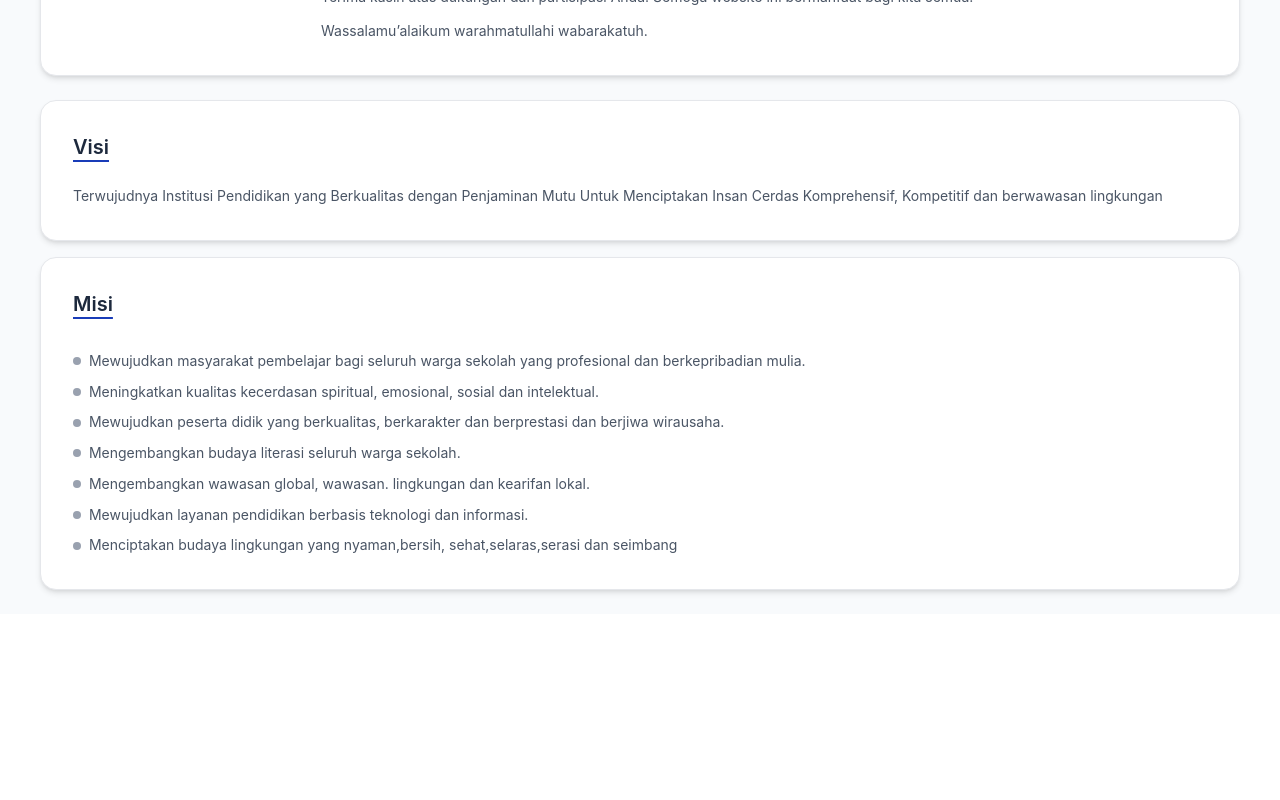
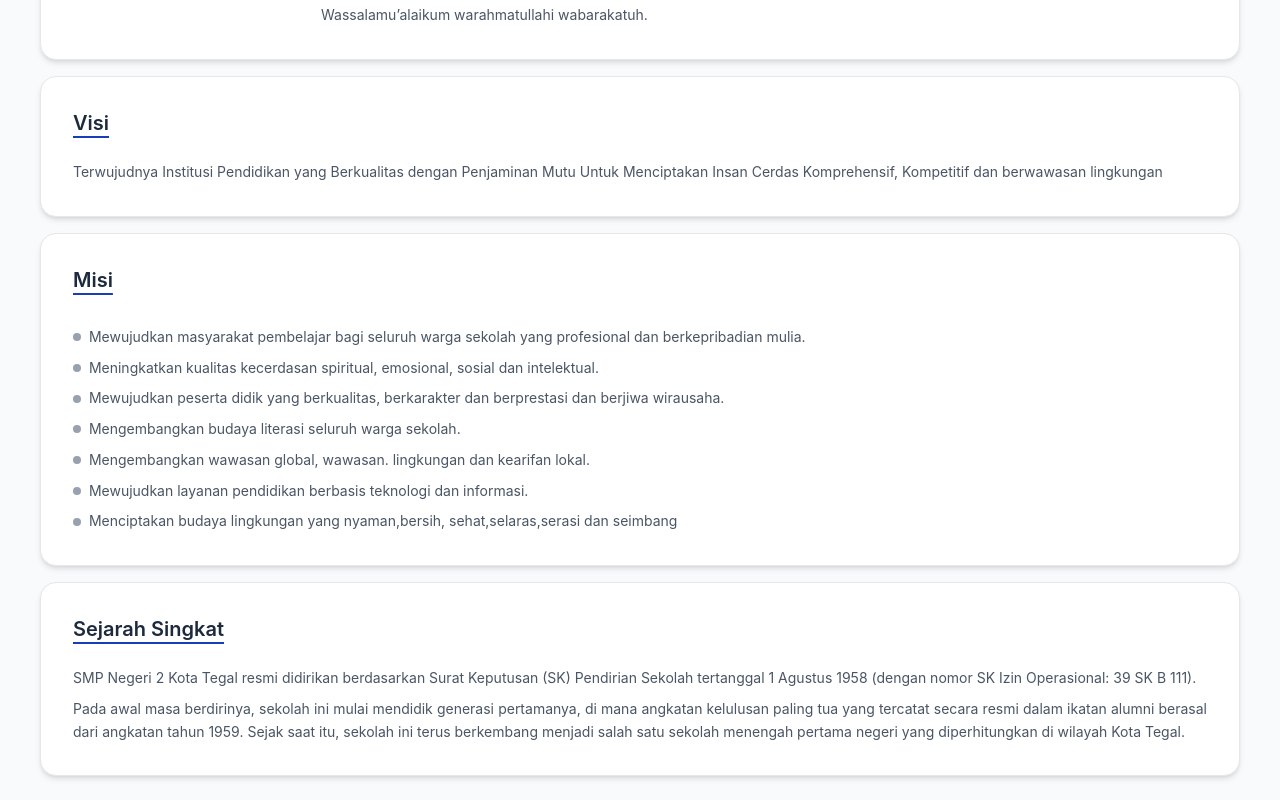
Before and after one commit to Xerra-m/redesign-web-spenda, a React (Vite) app: page / in a window 1280 px wide. Shown: the part 1551-2351 px from the top of the page. Before the commit the page ends 2165 px from the top, so only its background shows below. Built offline with nearby package versions, Linux system fonts and the light colour scheme.

Commit message:
feat: add brief history card

```diff
--- /dev/null
+++ b/src/components/BriefHistoryCard.jsx
@@ -0,0 +1,20 @@
+import { sejarahSingkat } from "../data/schoolProfileData";
+
+function BriefHistoryCard() {
+  return (
+    <div className="bg-white border border-gray-200 p-6 md:p-8 rounded-2xl shadow-md flex flex-col items-left justify-center w-full">
+      <h1 className="text-slate-800 text-lg md:text-xl font-semibold underline decoration-blue-800 decoration-2 underline-offset-6 mb-6">
+        Sejarah Singkat
+      </h1>
+      <div className="flex flex-col items-left justify-center gap-2">
+        {sejarahSingkat.map((history, index) => (
+          <p className="text-sm md:text-md text-gray-600 leading-relaxed text-justify w-full">
+            {history}
+          </p>
+        ))}
+      </div>
+    </div>
+  );
+}
+
+export default BriefHistoryCard;
--- a/src/components/PrincipalWelcomeCard.jsx
+++ b/src/components/PrincipalWelcomeCard.jsx
@@ -7,7 +7,7 @@
     <div className="bg-white border border-gray-200 p-6 md:p-8 rounded-2xl shadow-md flex flex-col md:flex-row gap-2 items-center md:items-start">
       {/* kepsek */}
       <div className="flex flex-col items-center text-center shrink-0 w-full md:w-1/3 max-w-[240px]">
-        <div className="w-60 h-60 md:w-60 md:h-60 overflow-hidden">
+        <div className="w-70 h-70 md:w-60 md:h-60 overflow-hidden">
           <img
             src={principalWelcome.image}
             alt={principalWelcome.name}
--- a/src/components/VisionMissionCard.jsx
+++ b/src/components/VisionMissionCard.jsx
@@ -1,8 +1,6 @@
-import { useState } from "react";
 import { schoolVisionMission } from "../data/schoolProfileData";
 
 function VisionMissionCard() {
-  const [isExpanded, setIsExpanded] = useState(false);
   return (
     <div className="flex flex-col items-center justify-center w-full gap-4">
       {/* visi */}
@@ -21,12 +19,8 @@
         </h1>
         {schoolVisionMission.mission.map((misi, index) => (
           <div className="flex items-center justify-center gap-2">
-            <div
-              className="w-2 h-2 rounded-full bg-gray-400"
-            ></div>
-            <p
-              className="text-sm md:text-md text-gray-600 leading-relaxed text-justify w-full"
-            >
+            <div className="w-2 h-2 rounded-full bg-gray-400"></div>
+            <p className="text-sm md:text-md text-gray-600 leading-relaxed text-justify w-full">
               {misi}
             </p>
           </div>
--- a/src/data/schoolProfileData.js
+++ b/src/data/schoolProfileData.js
@@ -54,3 +54,8 @@
     "Wassalamu’alaikum warahmatullahi wabarakatuh.",
   ],
 };
+
+export const sejarahSingkat = [
+  "SMP Negeri 2 Kota Tegal resmi didirikan berdasarkan Surat Keputusan (SK) Pendirian Sekolah tertanggal 1 Agustus 1958 (dengan nomor SK Izin Operasional: 39 SK B 111).",
+  "Pada awal masa berdirinya, sekolah ini mulai mendidik generasi pertamanya, di mana angkatan kelulusan paling tua yang tercatat secara resmi dalam ikatan alumni berasal dari angkatan tahun 1959. Sejak saat itu, sekolah ini terus berkembang menjadi salah satu sekolah menengah pertama negeri yang diperhitungkan di wilayah Kota Tegal.",
+];
--- a/src/sections/SchoolProfile.jsx
+++ b/src/sections/SchoolProfile.jsx
@@ -1,12 +1,13 @@
 import SchoolStatsCard from "../components/SchoolStatsCard";
 import PrincipalCard from "../components/PrincipalWelcomeCard";
 import VisionMissionCard from "../components/VisionMissionCard";
+import BriefHistoryCard from "../components/BriefHistoryCard";
 
 function SchoolProfile() {
   return (
     <section
       id="profile"
-      className="flex flex-col gap-6 items-center justifi-center bg-slate-50 scroll-mt-24 px-4 py-6 md:px-10 md:py-6 border-t border-gray-200"
+      className="flex flex-col gap-4 items-center justifi-center bg-slate-50 scroll-mt-24 px-4 py-6 md:px-10 md:py-6 border-t border-gray-200"
     >
       <h1 className="text-slate-800 text-xl md:text-2xl font-semibold underline decoration-blue-800 decoration-2 underline-offset-6">
         Profile Sekolah
@@ -14,6 +15,7 @@
       <SchoolStatsCard />
       <PrincipalCard />
       <VisionMissionCard />
+      <BriefHistoryCard />
     </section>
   );
 }
```
